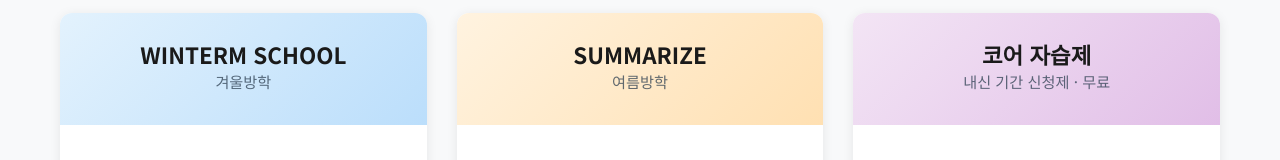
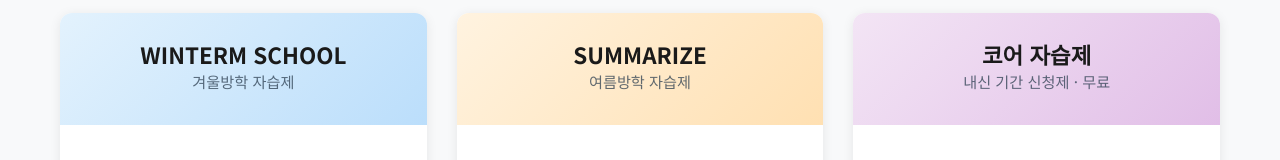
Before and after one commit to levelmeup0102-ship-it/levelmeup, a React (Create React App) app in the folder levelmeup-academy/: page /events in a window 1280 px wide. Shown: the part 780-940 px from the top of the page. Built offline with nearby package versions, Linux system fonts and the light colour scheme; a web font is replaced by a local one.

Commit message:
feat: 자습 프로그램 subtitle 명칭 변경
- WINTERM SCHOOL: '겨울방학' → '겨울방학 자습제'
- SUMMARIZE: '여름방학' → '여름방학 자습제'
- 프로그램 명칭 통일 및 명확화

```diff
--- a/levelmeup-academy/src/pages/Events.tsx
+++ b/levelmeup-academy/src/pages/Events.tsx
@@ -280,7 +280,7 @@ const Events: React.FC = () => {
   const studyProgramsContent = [
     {
       title: 'WINTERM SCHOOL',
-      subtitle: '겨울방학',
+      subtitle: '겨울방학 자습제',
       bgColor: 'linear-gradient(135deg, #E3F2FD 0%, #BBDEFB 100%)',
       description: '겨울방학 집중 자습 · 학습 설계 프로그램',
       details: [
@@ -293,7 +293,7 @@ const Events: React.FC = () => {
     },
     {
       title: 'SUMMARIZE',
-      subtitle: '여름방학',
+      subtitle: '여름방학 자습제',
       bgColor: 'linear-gradient(135deg, #FFF3E0 0%, #FFE0B2 100%)',
       description: '여름방학 맞춤 자습 · 성적 점프 프로그램',
       details: [
```
